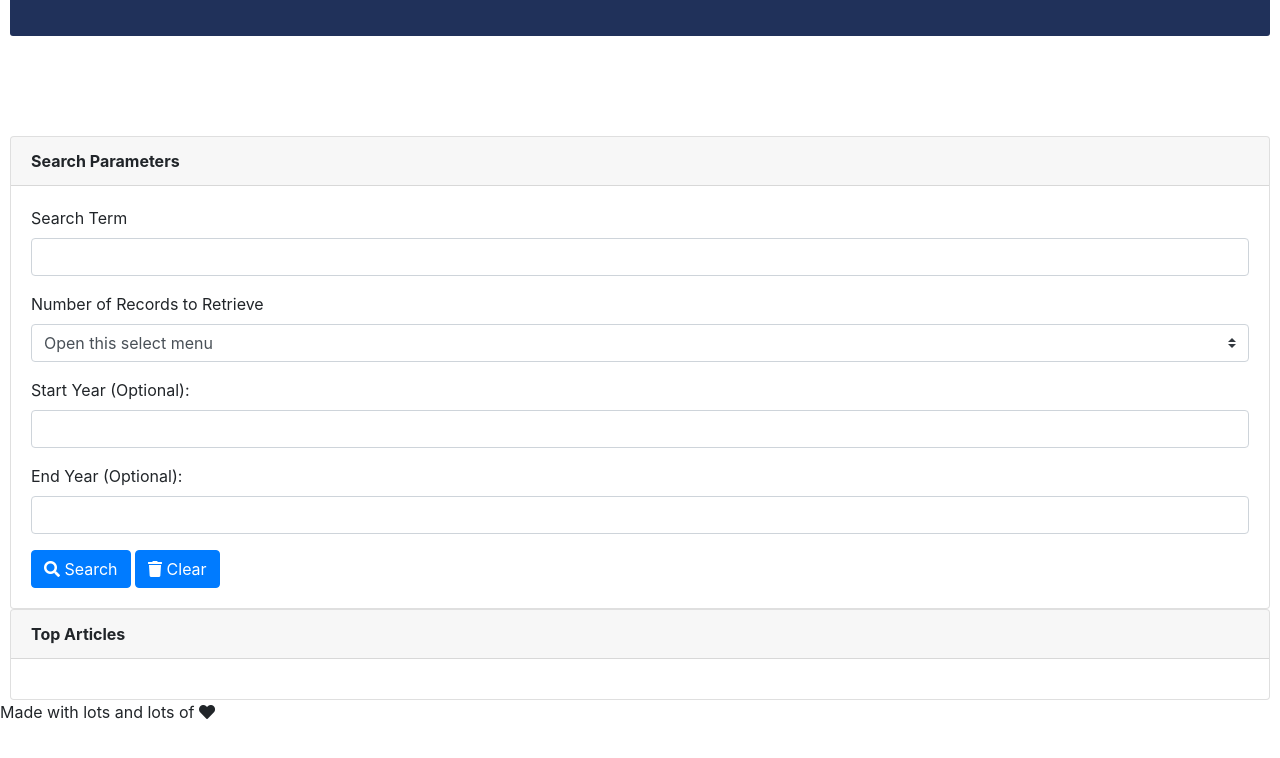
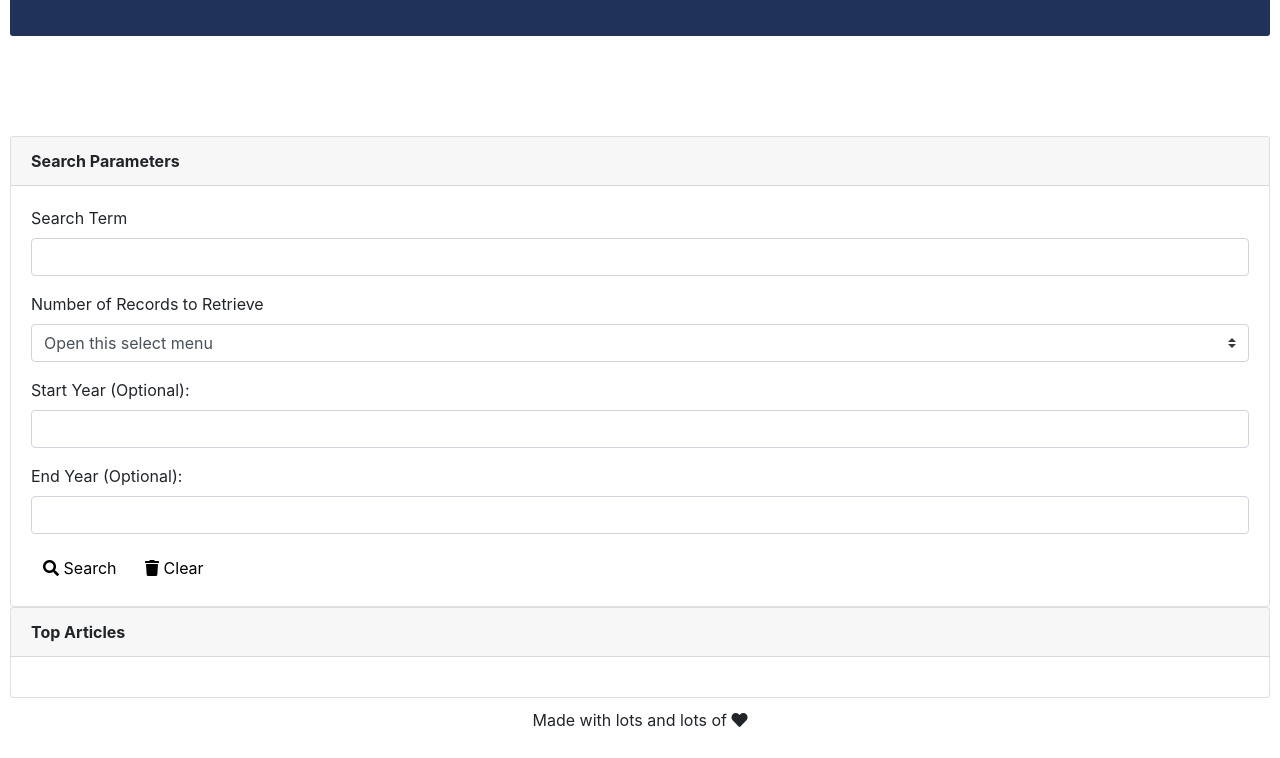
Before and after one commit to veronicavera/NewYorkTimesSearch, a plain HTML site: page index.html in a window 1280 px wide. Shown: the part 120-878 px from the top of the page. Drawn offline with nearby package versions, Linux system fonts and the light colour scheme.

Commit message:
update style.css

```diff
--- a/style.css
+++ b/style.css
@@ -14,3 +14,14 @@ header {
 .card-header {
     font-weight: bold;
 }
+
+.card-body button{
+    background-color: #ffffff;
+    color: #000;
+    border: 0px;
+}
+
+footer {
+    text-align: center;
+    padding: 10px;
+}
```
